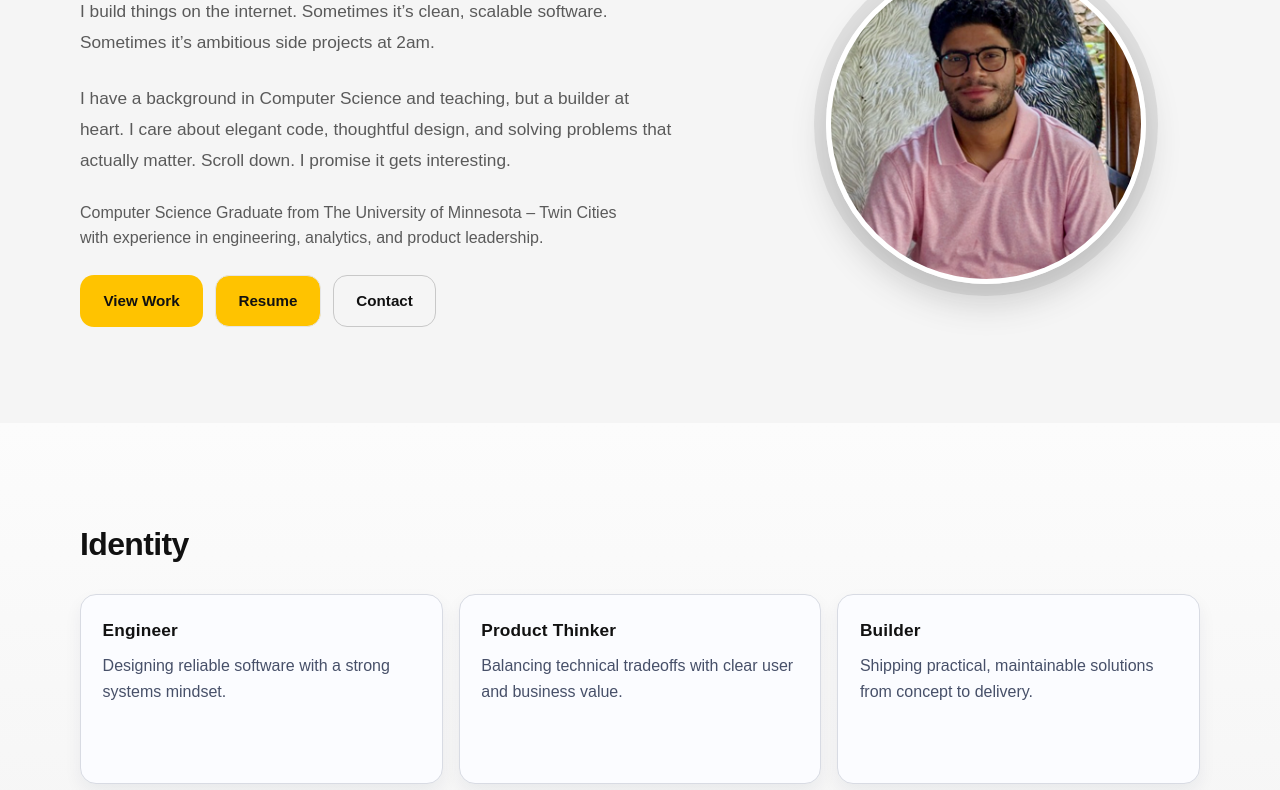
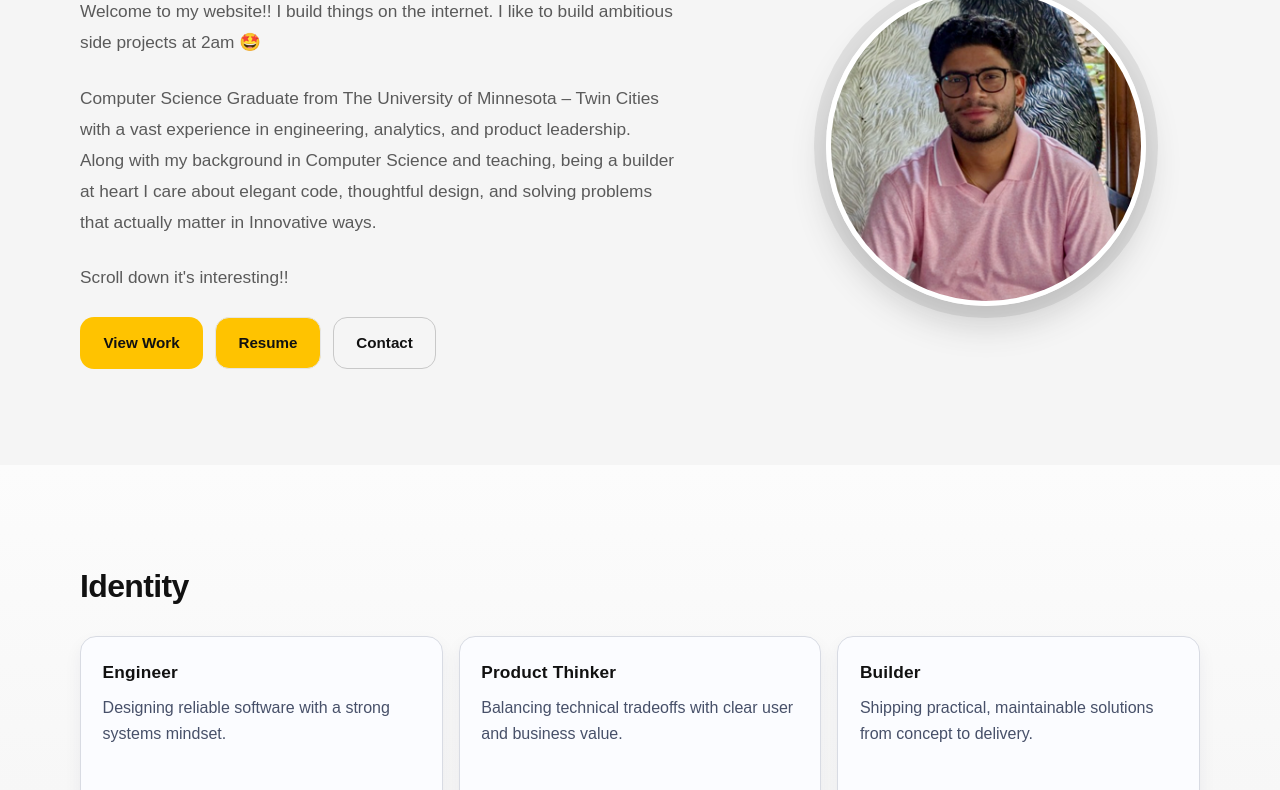
Before and after one commit to rohankumar009/rohank.dev, a website: page index.html in a window 1280 px wide. Shown: the part 226-1016 px from the top of the page. Drawn offline with Linux system fonts and the light colour scheme; files whose address does not match are found by name.

Commit message:
Changed up intro page

```diff
--- a/index.html
+++ b/index.html
@@ -41,14 +41,16 @@
           <div class="hero-content">
             <h1>Hey, I’m Rohan!</h1>
             <p class="hero-intro">
-              I build things on the internet. Sometimes it’s clean, scalable software. Sometimes it’s ambitious side projects at 2am.
+              Welcome to my website!! I build things on the internet. I like to build ambitious side projects at 2am 🤩
             </p>
             <p class="hero-intro hero-intro-soft">
-              I have a background in Computer Science and teaching, but a builder at heart. I care about elegant code, thoughtful design, and solving problems that actually matter. Scroll down. I promise it gets interesting.
+              Computer Science Graduate from The University of Minnesota – Twin Cities with a vast experience in engineering, analytics, and
+              product leadership. Along with my background in Computer Science and teaching, being a builder at heart I care about elegant code, thoughtful design, and solving problems that actually matter in Innovative ways.
             </p>
-            <p>
-              Computer Science Graduate from The University of Minnesota – Twin Cities with experience in engineering, analytics, and product leadership.
+            <p class="hero-intro hero-intro-soft">
+              Scroll down it's interesting!!
             </p>
+
             <div class="hero-actions">
               <a href="#projects" class="btn btn-primary">View Work</a>
               <a href="./Rohan%20Kumar%20Resume.pdf" class="btn btn-secondary" download="Rohan-Kumar-Resume.pdf">Resume</a>
```
